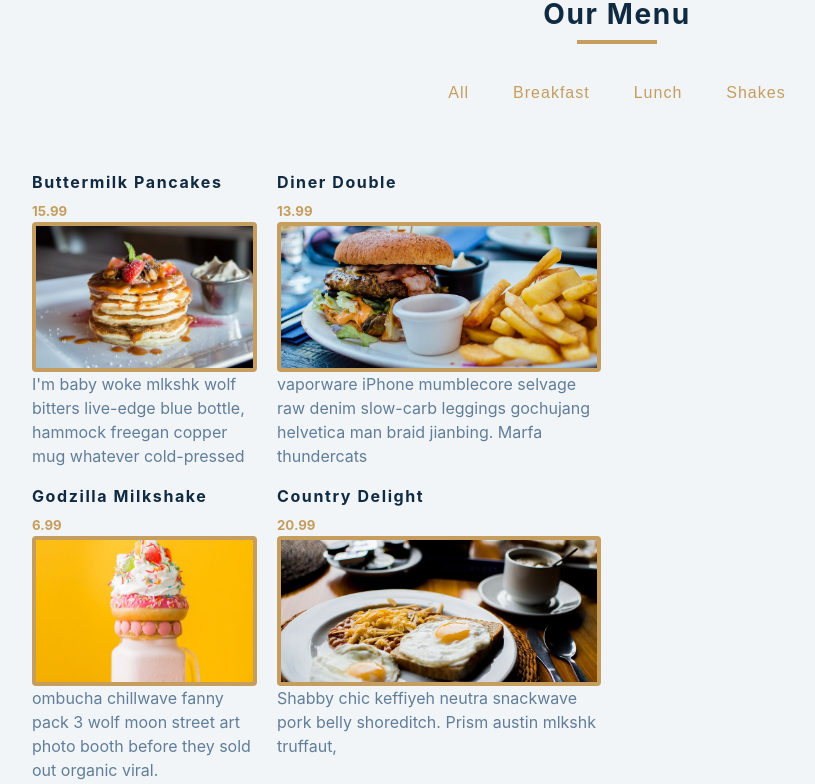
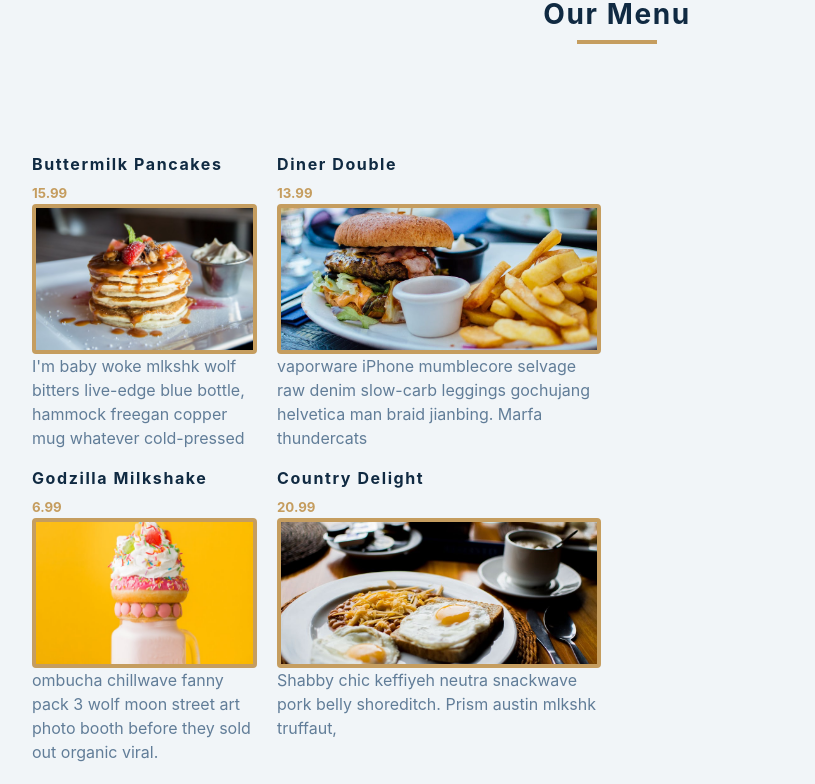
Before and after one commit to NoahThomlison/react-mini-project, a React (Create React App) app in the folder 05-menu/setup/: page / in a window 1280 px wide. Shown: the top 784 px of the page, without its empty margins (23-838 px from the left). Built offline with nearby package versions, Linux system fonts and the light colour scheme.

Commit message:
adds state varialbes, adds new function to toggle filter, changes html

```diff
--- a/05-menu/setup/src/App.js
+++ b/05-menu/setup/src/App.js
@@ -4,20 +4,34 @@
 import items from './data';
 
 function App() {
+  const [filter, setFilter] = useState("All")
+  const [menu, setMenu] = useState(items)
+
+  const changeType = (category) => {
+    setFilter(category)
+    if(category === "all"){
+      setMenu(items)
+      return
+    }
+    const newItems = items.filter(item => item.category === category)
+    setMenu(newItems)
+  }
+
   return (
     <main>
       <header className='title'>
         <h3>Our Menu</h3>
-        <h3 className='underline'></h3>
+        <div className='underline'></div>
       </header>
       <section className='btn-container'>
-        <Categories catagory="All"/>
-        <Categories catagory="Breakfast"/>
-        <Categories catagory="Lunch"/>
-        <Categories catagory="Shakes"/>
+        <Categories changeType={changeType} category="all"/>
+        <Categories changeType={changeType} category="breakfast"/>
+        <Categories changeType={changeType} category="lunch"/>
+        <Categories changeType={changeType} category="shakes"/>
       </section>
+
       <section className='section-center'>
-        <Menu items={items}/>
+        <Menu items={menu} filter={filter}/>
       </section>
     </main>
   )
```
